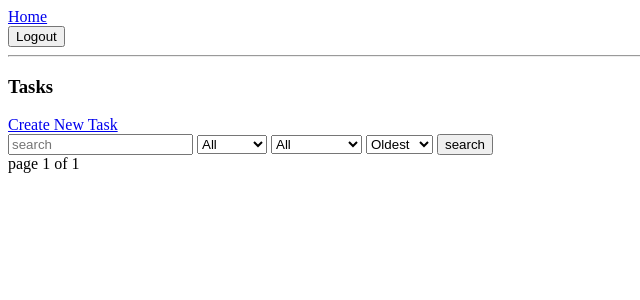
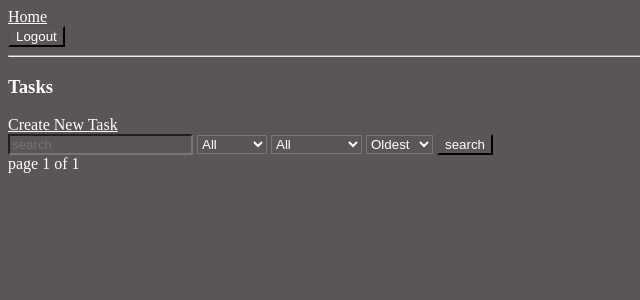
Before and after one commit to jaibeeryadav/worksync, a Django app: page /tasks/ in a window 1280 px wide. Shown: the top 300 px of the page, without its empty margins (0-640 px from the left). Run offline with Django 5.2, Linux system fonts and the light colour scheme; a user stored in the database is signed in; data comes from the database, SQL or seed files in the repository.

Commit message:
basic css

```diff
--- /dev/null
+++ b/static/css/base.css
@@ -0,0 +1,4 @@
+*{
+    background-color: rgb(91, 85, 85);
+    color: white;
+}
--- a/templates/base.html
+++ b/templates/base.html
@@ -1,9 +1,12 @@
+{% load static %}
 <!DOCTYPE html>
 <html lang="en">
 <head>
     <meta charset="UTF-8">
     <meta name="viewport" content="width=device-width, initial-scale=1.0">
     <title>worksync</title>
+    <!--here you can add base.css file where your whole body and whole project css written-->
+    <link rel="stylesheet" href="{% static "css/base.css" %}">
     {% block css %}
 
     {% endblock  %}
--- a/templates/tasks/task_list.html
+++ b/templates/tasks/task_list.html
@@ -1,4 +1,7 @@
 {% extends "base.html" %}
+{% block css %}
+
+{% endblock  %}
 
 {% block content %}
 <h3>Tasks</h3>
```
